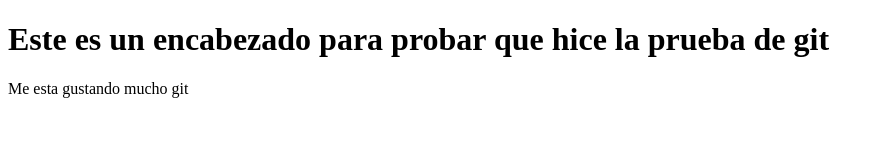
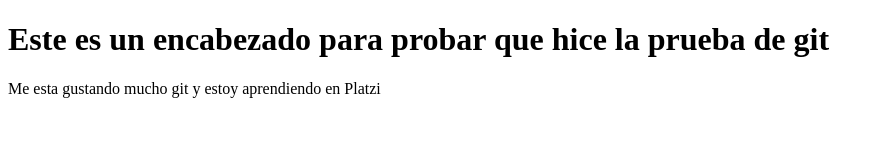
Before and after one commit to JorgeCostilla98/Prueba_1, a plain HTML site: page index.html in a window 1280 px wide. Shown: the whole page, without its empty margins (0-884 px from the left). Drawn offline with Linux system fonts and the light colour scheme.

Commit message:
Se cambio el parrafo
Esta genial github

```diff
--- a/index.html
+++ b/index.html
@@ -13,7 +13,7 @@
     </h1>
 
     <p>
-        Me esta gustando mucho git
+        Me esta gustando mucho git y estoy aprendiendo en Platzi
     </p>
 
 </body>
```
